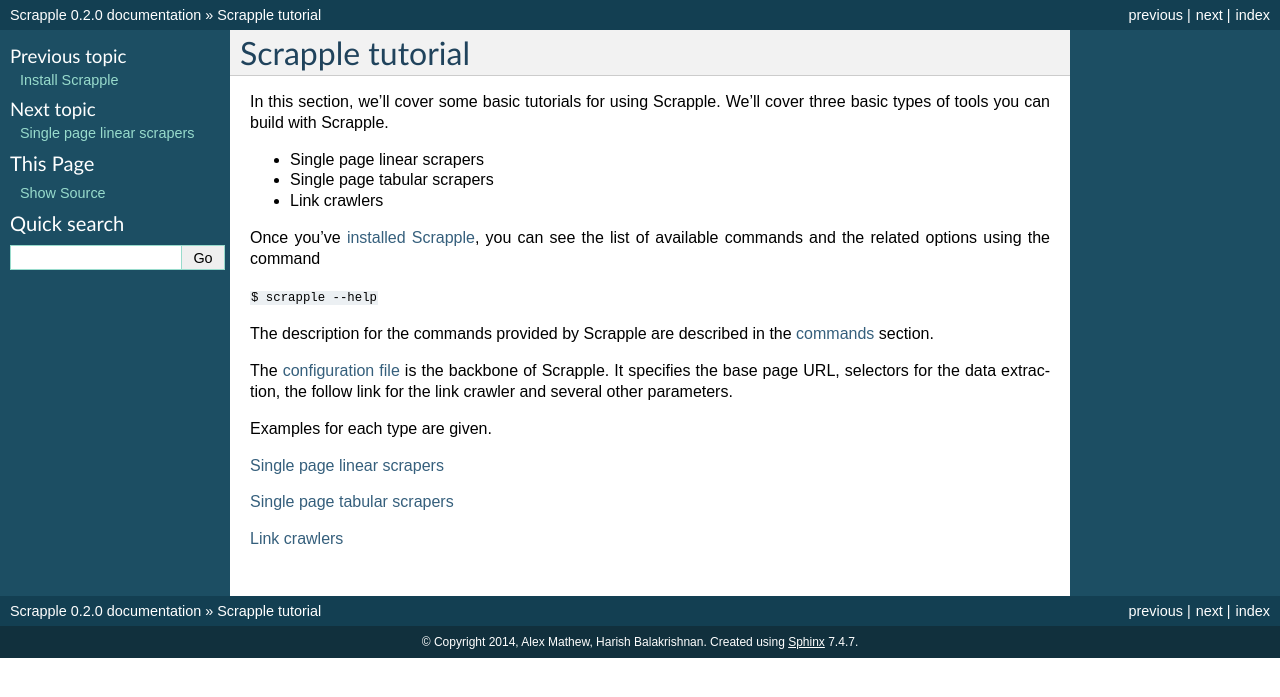
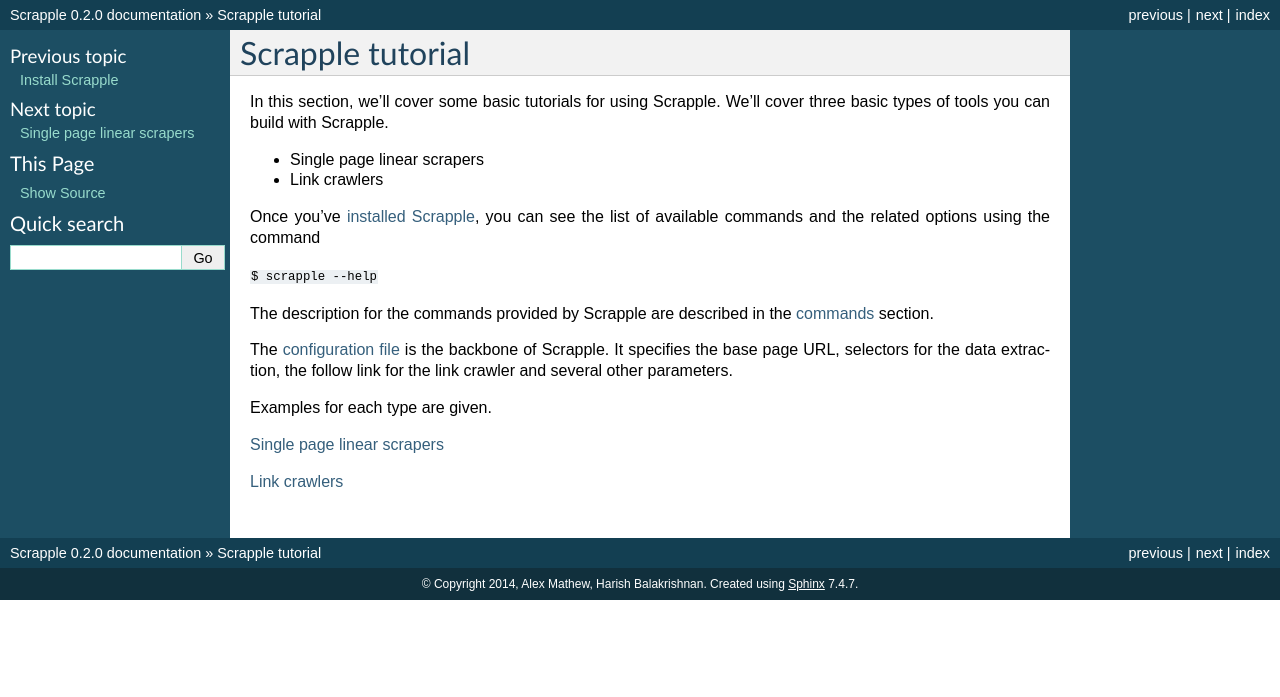
Before and after one commit to AlexMathew/scrapple, a Sphinx documentation site: the page built from docs/intro/tutorial.rst, in a window 1280 px wide. Shown: the top 697 px of the page. Built offline with Sphinx 7.4.7, drawn with Linux system fonts in a browser that asks for light colours; pages that are not in the unit, such as notebooks, are missing from menus.

Commit message:
Remove single page tabular scraper section

```diff
--- a/docs/intro/tutorial.rst
+++ b/docs/intro/tutorial.rst
@@ -7,7 +7,6 @@
 In this section, we'll cover some basic tutorials for using Scrapple. We'll cover three basic types of tools you can build with Scrapple.
 
 - Single page linear scrapers
-- Single page tabular scrapers
 - Link crawlers
 
 Once you've :doc:`installed Scrapple <install>`, you can see the list of available commands and the related options using the command
@@ -23,6 +22,4 @@
 
 :doc:`tutorials/single_linear`
 
-:doc:`tutorials/single_tabular`
-
 :doc:`tutorials/link_crawler`
--- a/docs/intro/tutorials/single_tabular.rst
+++ /dev/null
@@ -1,5 +0,0 @@
-.. _intro-tutorials-single-tabular:
-
-============================
-Single page tabular scrapers
-============================
```
